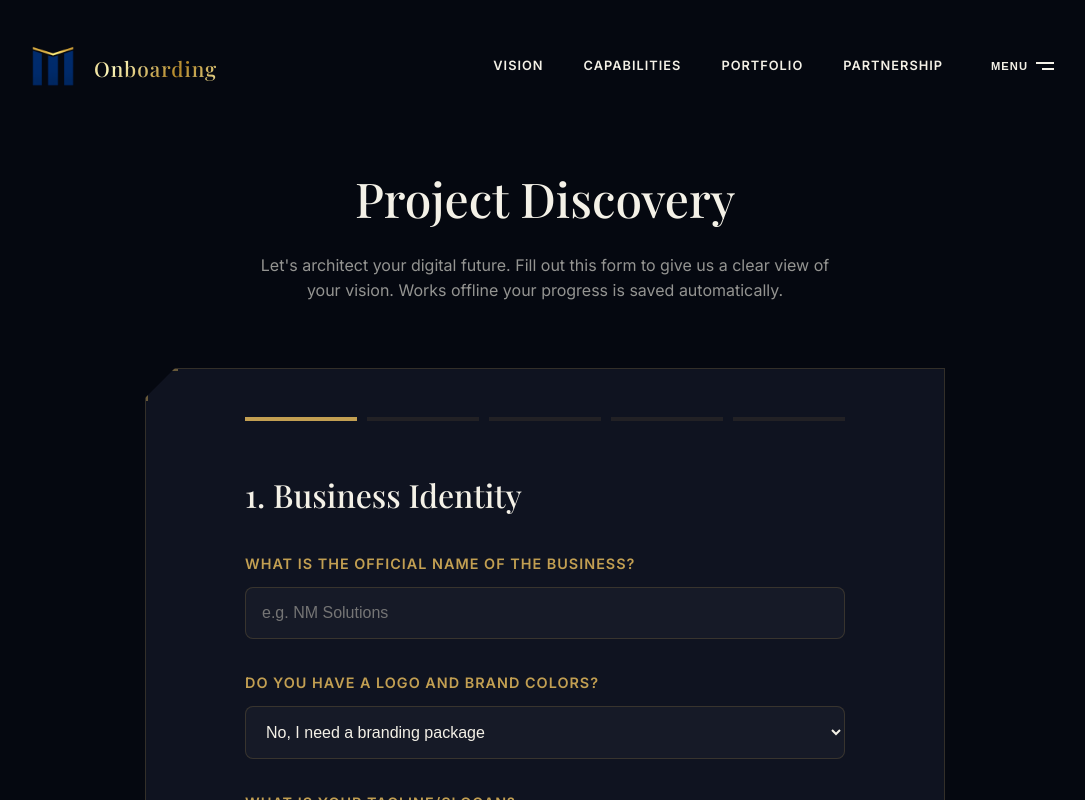
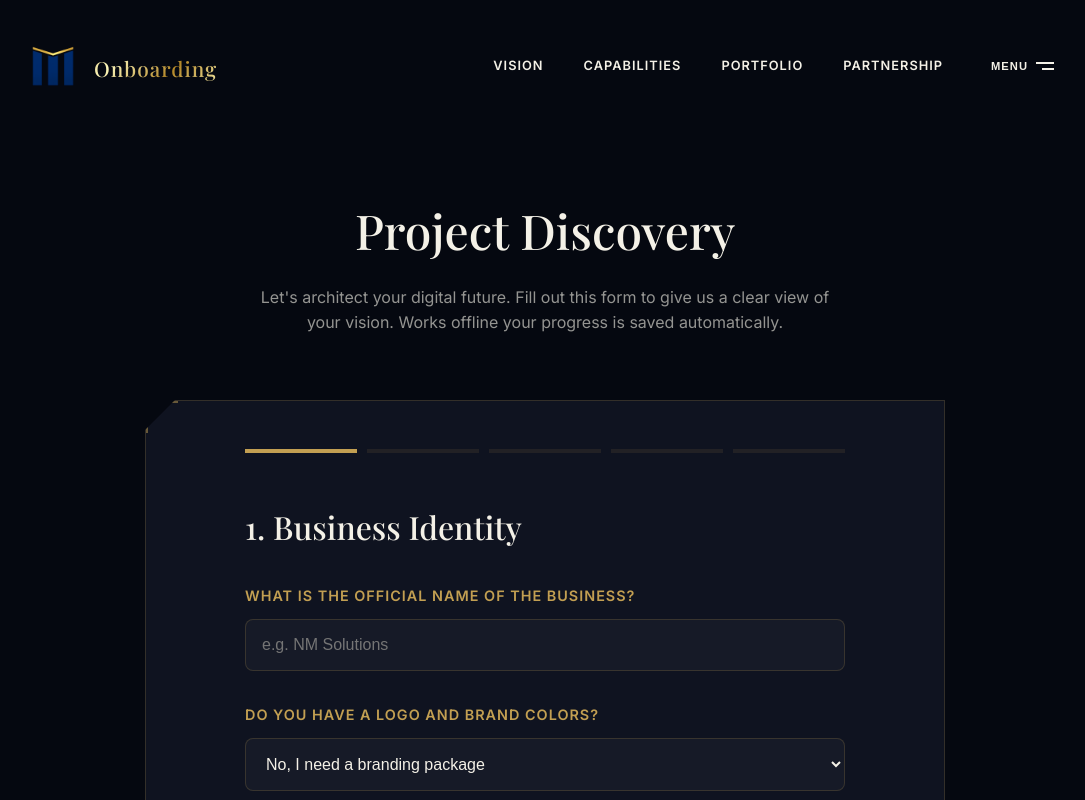
Before and after one commit to Mapetere/nm_holdings_site, a Next.js app: page /onboarding in a window 1280 px wide. Shown: the top 800 px of the page, without its empty margins (95-1180 px from the left). Built offline with nearby package versions, Linux system fonts and the light colour scheme; a web font is replaced by a local one.

Commit message:
feat: define global CSS styles, including design variables, typography, and base components.

```diff
--- a/src/app/apply/page.tsx
+++ b/src/app/apply/page.tsx
@@ -126,7 +126,7 @@ export default function Apply() {
     }
 
     return (
-        <main className="section-navy" style={{ minHeight: '100vh', padding: '10rem 0 6rem' }}>
+        <main className="section-navy" style={{ minHeight: '100vh', padding: '10rem 0 8rem' }}>
             <Header />
             <div className="container" style={{
                 display: 'grid',
--- a/src/app/compliance/page.tsx
+++ b/src/app/compliance/page.tsx
@@ -7,7 +7,7 @@ import FadeInUp from '@/components/FadeInUp';
 
 export default function CompliancePage() {
     return (
-        <main className="section-navy" style={{ minHeight: '100vh', padding: '8rem 0' }}>
+        <main className="section-navy" style={{ minHeight: '100vh', padding: '10rem 0 8rem' }}>
             <Header />
             <div className="container" style={{ maxWidth: '800px', textAlign: 'center' }}>
                 <FadeInUp>
--- a/src/app/onboarding/page.tsx
+++ b/src/app/onboarding/page.tsx
@@ -9,9 +9,9 @@ import FadeInUp from '@/components/FadeInUp';
 
 export default function OnboardingPage() {
     return (
-        <main className="section-navy" style={{ minHeight: '100vh', padding: '4rem 0' }}>
+        <main className="section-navy" style={{ minHeight: '100vh', padding: '10rem 0 8rem' }}>
             <Header />
-            <div className="container" style={{ marginTop: '6rem' }}>
+            <div className="container">
                 <FadeInUp>
                     <header style={{ textAlign: 'center', marginBottom: '4rem' }}>
                         <div style={{ marginBottom: '2rem' }}>
--- a/src/app/terms/page.tsx
+++ b/src/app/terms/page.tsx
@@ -8,7 +8,7 @@ import FadeInUp from '@/components/FadeInUp';
 
 export default function TermsOfService() {
     return (
-        <main className="section-navy" style={{ minHeight: '100vh', padding: '8rem 0' }}>
+        <main className="section-navy" style={{ minHeight: '100vh', padding: '10rem 0 8rem' }}>
             <Header />
             <div className="container" style={{ maxWidth: '800px' }}>
                 <FadeInUp>
```
